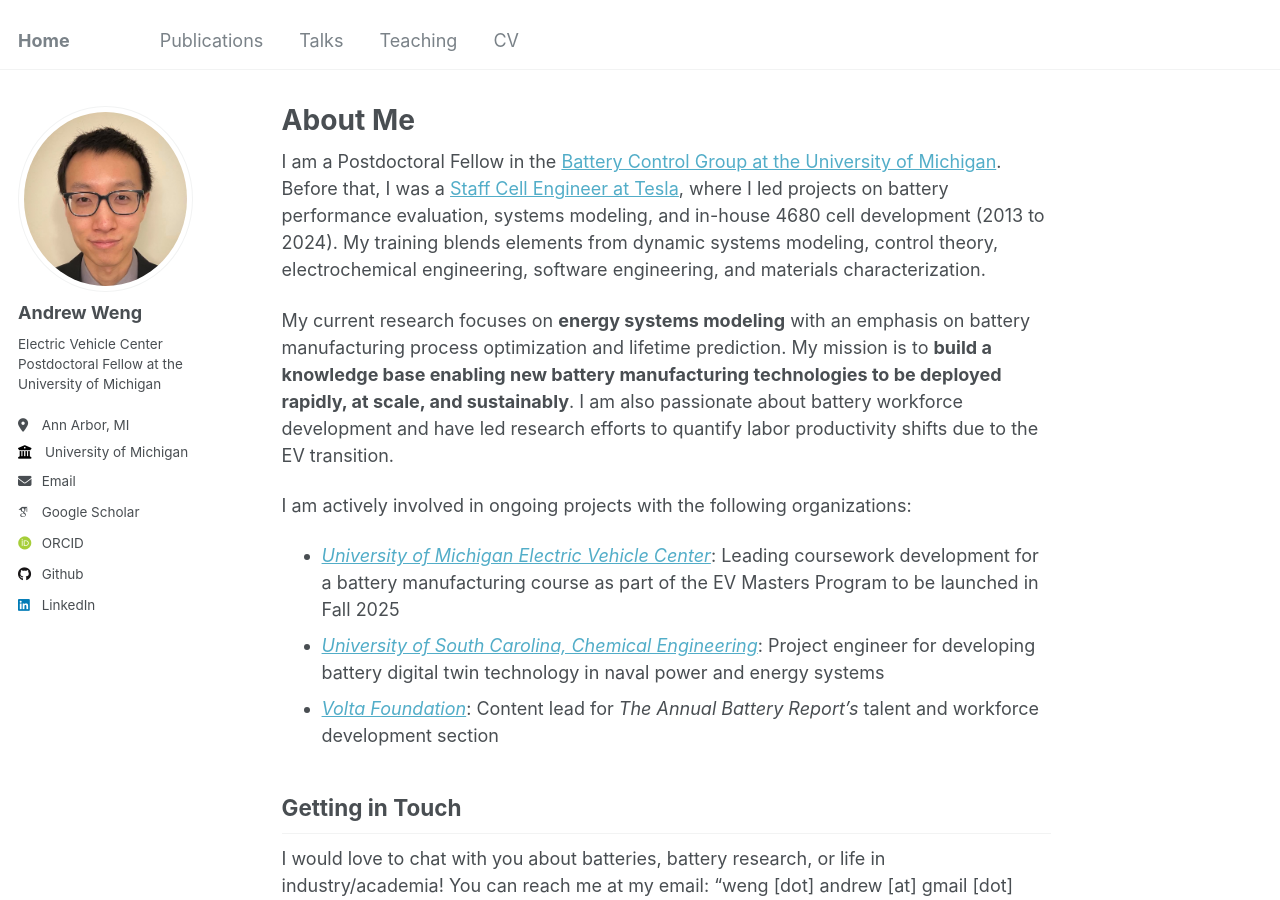
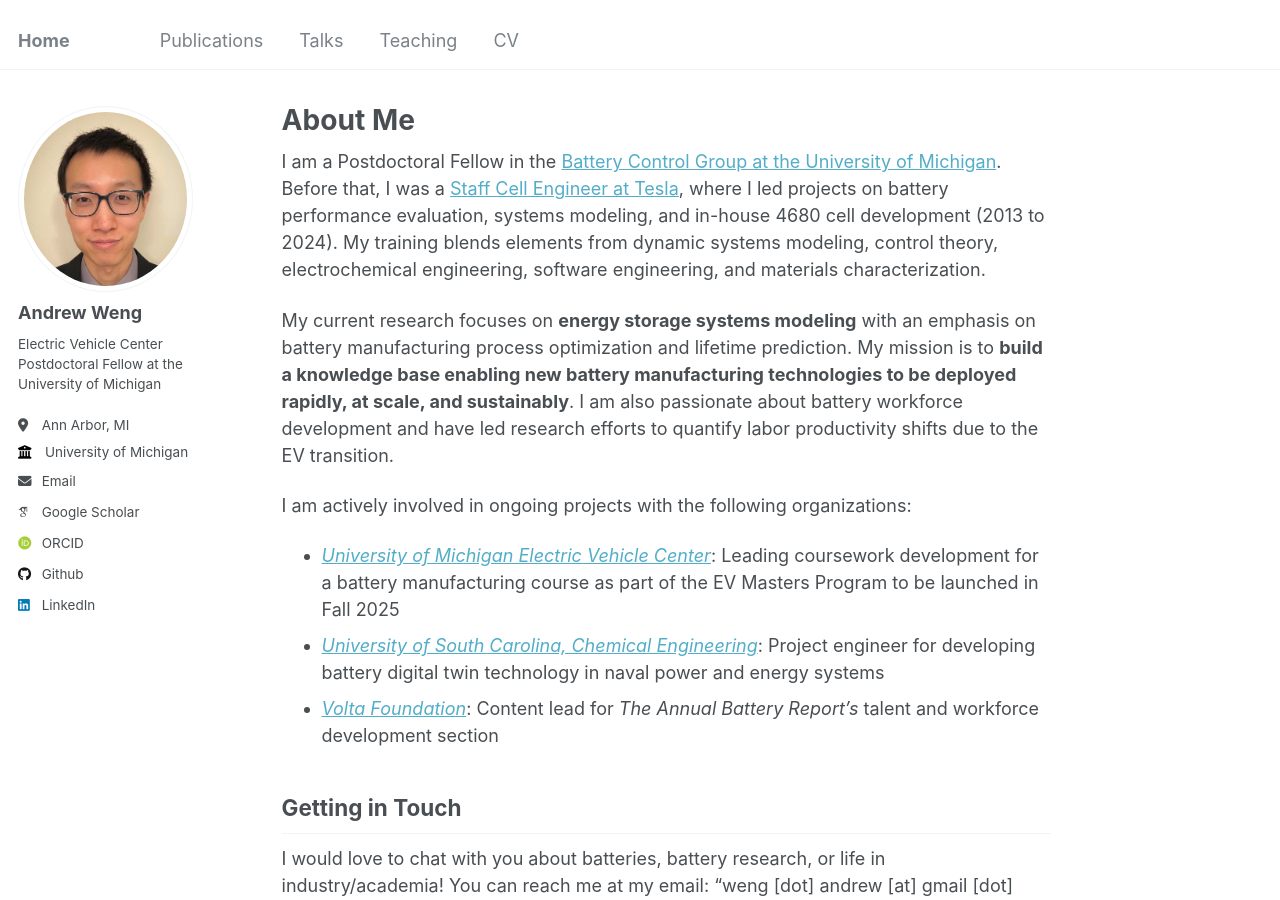
Before and after one commit to wengandrew/wengandrew.github.io, a Jekyll site: the page built from _pages/about.md, in a window 1280 px wide and 900 px high. Built offline with Jekyll 4.4.1, drawn with Linux system fonts in a browser that asks for light colours; some web fonts are replaced.

Commit message:
Update about.md

```diff
--- a/_pages/about.md
+++ b/_pages/about.md
@@ -9,7 +9,7 @@ redirect_from:
 
 I am a Postdoctoral Fellow in the [Battery Control Group at the University of Michigan](https://batterycontrolgroup.engin.umich.edu/). Before that, I was a [Staff Cell Engineer at Tesla](https://www.linkedin.com/in/wengandrew/), where I led projects on battery performance evaluation, systems modeling, and in-house 4680 cell development (2013 to 2024). My training blends elements from dynamic systems modeling, control theory, electrochemical engineering, software engineering, and materials characterization.
 
-My current research focuses on **energy systems modeling** with an emphasis on battery manufacturing process optimization and lifetime prediction. My mission is to **build a knowledge base enabling new battery manufacturing technologies to be deployed rapidly, at scale, and sustainably**. I am also passionate about battery workforce development and have led research efforts to quantify labor productivity shifts due to the EV transition.
+My current research focuses on **energy storage systems modeling** with an emphasis on battery manufacturing process optimization and lifetime prediction. My mission is to **build a knowledge base enabling new battery manufacturing technologies to be deployed rapidly, at scale, and sustainably**. I am also passionate about battery workforce development and have led research efforts to quantify labor productivity shifts due to the EV transition.
 
 I am actively involved in ongoing projects with the following organizations:
 - [_University of Michigan Electric Vehicle Center_](https://evc.engin.umich.edu/): Leading coursework development for a battery manufacturing course as part of the EV Masters Program to be launched in Fall 2025
@@ -25,7 +25,7 @@ I would love to chat with you about batteries, battery research, or life in indu
 ### Education
 
 - Ph.D. Mechanical Engineering, *University of Michigan at Ann Arbor*, 2024
-  - *Thesis*: "[Lithium-ion battery formation modeling and diagnostics](https://wengandrew.github.io/files/dissertation.pdf)"
+  - *Thesis*: "[Lithium-ion battery formation modeling and diagnostics](https://wengandrew.github.io/files/dissertation-compressed.pdf)"
 - M.S. Computer Science, *Georgia Institute of Technology*, 2020
   - *Specializations*: Computing systems and artificial intelligence
 - B.A.Sc. Nanotechnology Engineering, *University of Waterloo, Canada*, 2013
```
